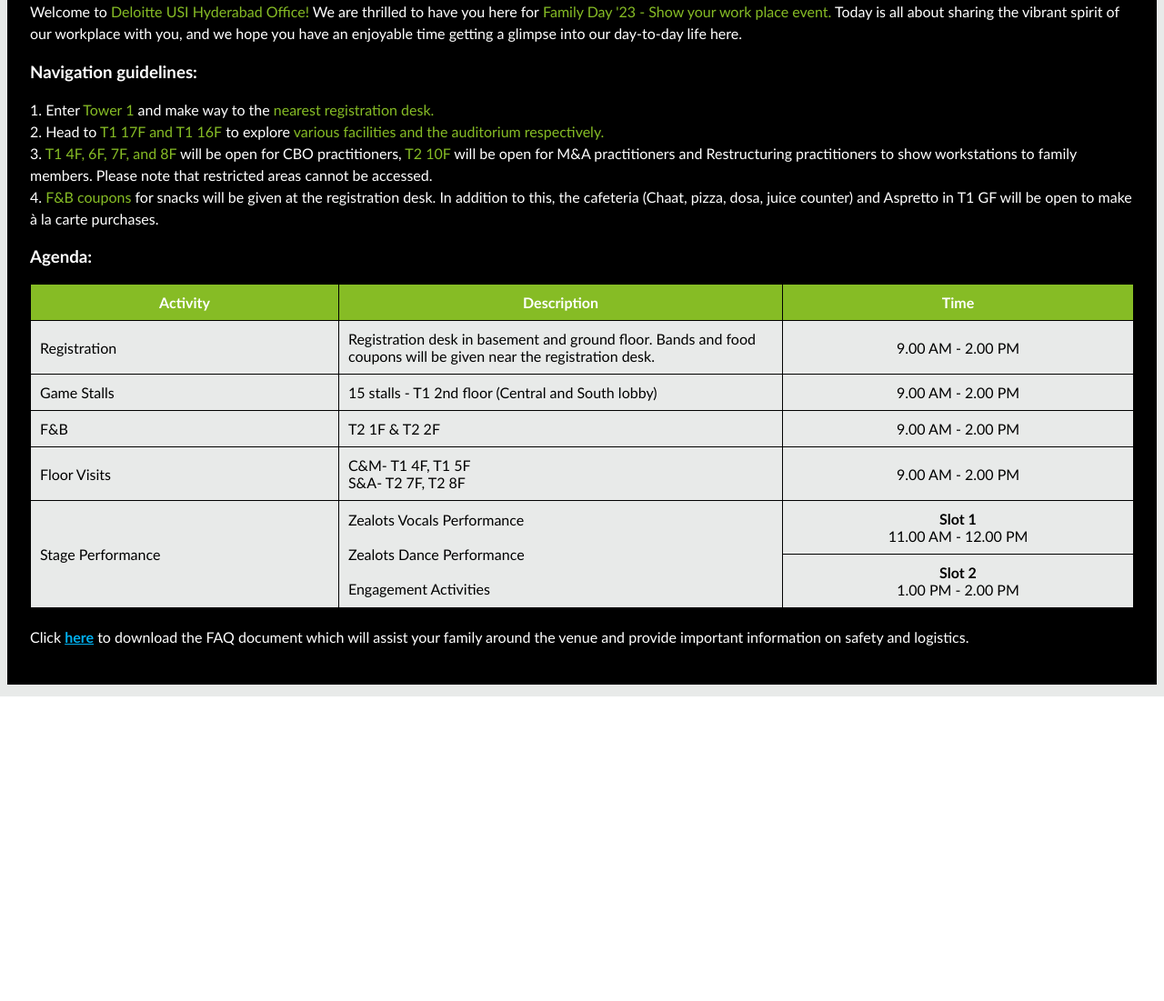
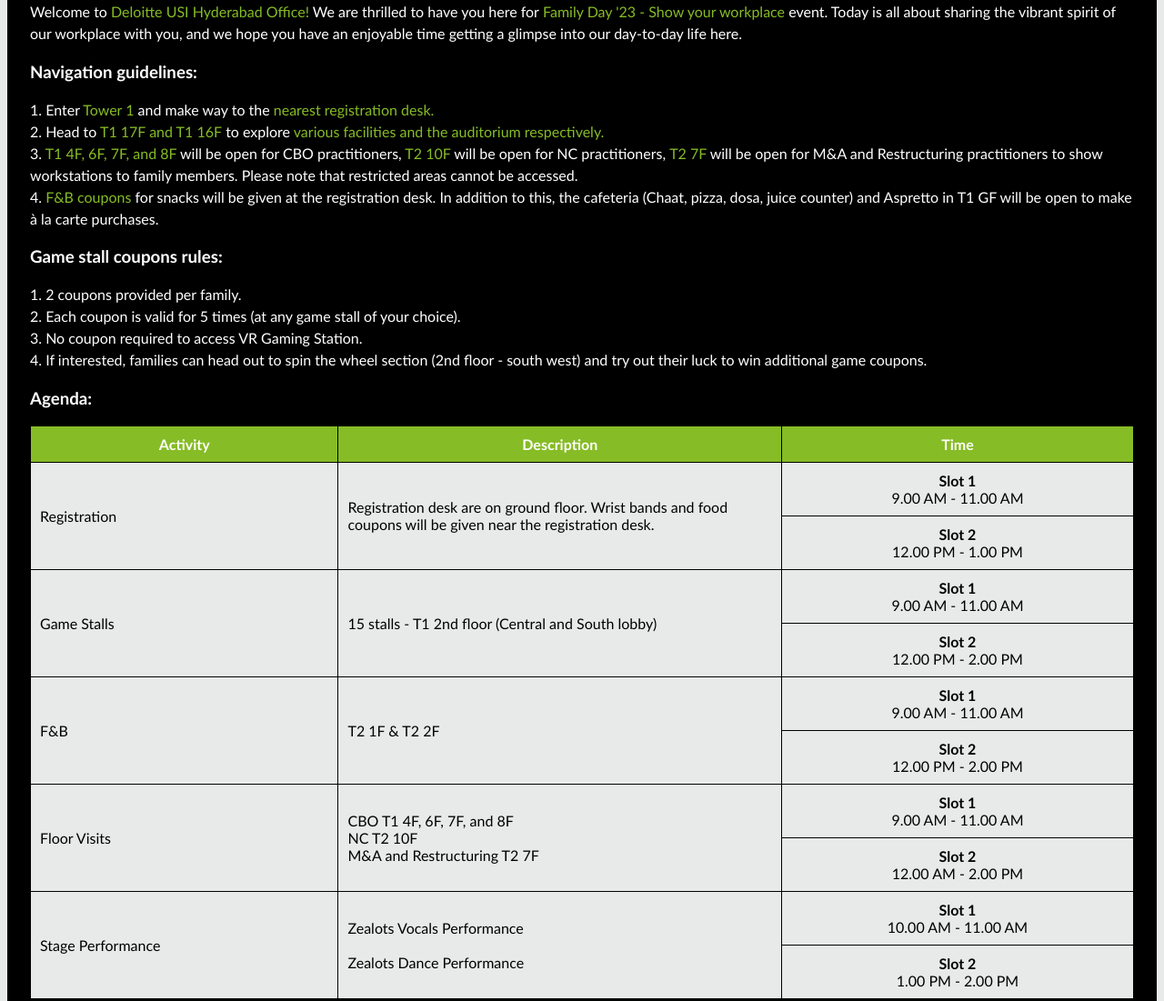
Before and after one commit to consulting-family-day-2023/consulting-family-day-2023.github.io, a plain HTML site: page index.html in a window 1280 px wide. Shown: the part 545-1646 px from the top of the page at 91% size. Before the commit the page ends 1311 px from the top, so only its background shows below. Drawn offline with Linux system fonts and the light colour scheme.

Commit message:
Add files via upload

```diff
--- a/index.html
+++ b/index.html
@@ -195,9 +195,10 @@
                         <span class="white-text">Welcome to </span>
                         <span class="green-text">Deloitte USI Hyderabad Office! </span>
                         <span class="white-text">We are thrilled to have you here for</span>
-                        <span class="green-text">Family Day '23 - Show your work place event. </span>
+                        <span class="green-text">Family Day '23 - Show your workplace </span>
                         <span class="white-text">
-                            Today is all about sharing the vibrant spirit of our workplace with you, and we hope you
+                            event. Today is all about sharing the vibrant spirit of our workplace with you, and we hope
+                            you
                             have an enjoyable time getting a glimpse into our day-to-day life here.
                         </span>
                     </p>
@@ -220,8 +221,10 @@
                             <span class="green-text">T1 4F, 6F, 7F, and 8F </span>
                             <span class="white-text">will be open for CBO practitioners, </span>
                             <span class="green-text">T2 10F </span>
+                            <span class="white-text">will be open for NC practitioners,</span>
+                            <span class="green-text">T2 7F </span>
                             <span class="white-text">
-                                will be open for M&A practitioners and Restructuring practitioners to show
+                                will be open for M&A and Restructuring practitioners to show
                                 workstations to family members. Please note that restricted areas cannot be accessed.
                             </span>
                             <span class="white-text">
@@ -236,6 +239,24 @@
                                 </span>
                             </span>
                     </p>
+
+                    <h3 class="sub-title">Game stall coupons rules:</h3>
+                    <p class="content-paragraph">
+                        <span class="bullet-points white-text">1. 2 coupons provided per family.</span>
+
+                        <span class="bullet-points white-text">
+                            2. Each coupon is valid for 5 times (at any game stall of your choice).
+                        </span>
+
+                        <span class="bullet-points white-text">
+                            3. No coupon required to access VR Gaming Station.
+                        </span>
+                        <span class="bullet-points white-text">
+                            4. If interested, families can head out to spin the wheel section (2nd
+                            floor - south west) and try out their luck to win additional game coupons.
+                        </span>
+                    </p>
+
                     <h3 class="sub-title">Agenda:</h3>
                     <div class="table-wrapper">
                         <table>
@@ -246,40 +267,79 @@
                             </tr>
 
                             <tr>
-                                <td>Registration</td>
-                                <td>Registration desk in basement and ground floor. Bands and food coupons
+                                <td rowspan="2">Registration</td>
+                                <td rowspan="2">Registration desk are on ground floor. Wrist bands and food coupons
                                     will be given near the registration desk.</td>
-                                <td>9.00 AM - 2.00 PM</td>
+                                <td>
+                                    <strong>Slot 1</strong><br>
+                                    9.00 AM - 11.00 AM
+                                </td>
+                            </tr>
+                            <tr>
+                                <td>
+                                    <strong>Slot 2</strong><br>
+                                    12.00 PM - 1.00 PM
+                                </td>
                             </tr>
 
                             <tr>
-                                <td>Game Stalls</td>
-                                <td>15 stalls - T1 2nd floor (Central and South lobby)</td>
-                                <td>9.00 AM - 2.00 PM</td>
+                                <td rowspan="2">Game Stalls</td>
+                                <td rowspan="2">15 stalls - T1 2nd floor (Central and South lobby)</td>
+                                <td>
+                                    <strong>Slot 1</strong><br>
+                                    9.00 AM - 11.00 AM
+                                </td>
+                            </tr>
+                            <tr>
+                                <td>
+                                    <strong>Slot 2</strong><br>
+                                    12.00 PM - 2.00 PM
+                                </td>
                             </tr>
 
                             <tr>
-                                <td>F&B</td>
-                                <td>T2 1F & T2 2F</td>
-                                <td>9.00 AM - 2.00 PM</td>
+                                <td rowspan="2">F&B</td>
+                                <td rowspan="2">T2 1F & T2 2F</td>
+                                <td>
+                                    <strong>Slot 1</strong><br>
+                                    9.00 AM - 11.00 AM
+                                </td>
+                            </tr>
+                            <tr>
+                                <td>
+                                    <strong>Slot 2</strong><br>
+                                    12.00 PM - 2.00 PM
+                                </td>
                             </tr>
 
                             <tr>
-                                <td>Floor Visits</td>
-                                <td>C&M- T1 4F, T1 5F<br>S&A- T2 7F, T2 8F</td>
-                                <td>9.00 AM - 2.00 PM</td>
+                                <td rowspan="2">Floor Visits</td>
+                                <td rowspan="2">
+
+                                    CBO T1 4F, 6F, 7F, and 8F <br>
+                                    NC T2 10F <br>
+                                    M&A and Restructuring T2 7F </td>
+                                <td>
+                                    <strong>Slot 1</strong><br>
+                                    9.00 AM - 11.00 AM
+                                </td>
+                            </tr>
+                            <tr>
+                                <td>
+                                    <strong>Slot 2</strong><br>
+                                    12.00 AM - 2.00 PM
+                                </td>
                             </tr>
 
                             <tr>
                                 <td rowspan="2">Stage Performance</td>
                                 <td rowspan="2">
                                     <span class="d-block">Zealots Vocals Performance</span><br>
-                                    <span class="d-block">Zealots Dance Performance</span><br>
-                                    <span class="d-block">Engagement Activities</span>
+                                    <span class="d-block">Zealots Dance Performance</span>
                                 </td>
                                 <td>
                                     <strong>Slot 1</strong><br>
-                                    11.00 AM - 12.00 PM
+                                    10.00 AM - 11.00 AM
                                 </td>
                             </tr>
                             <tr>
```
